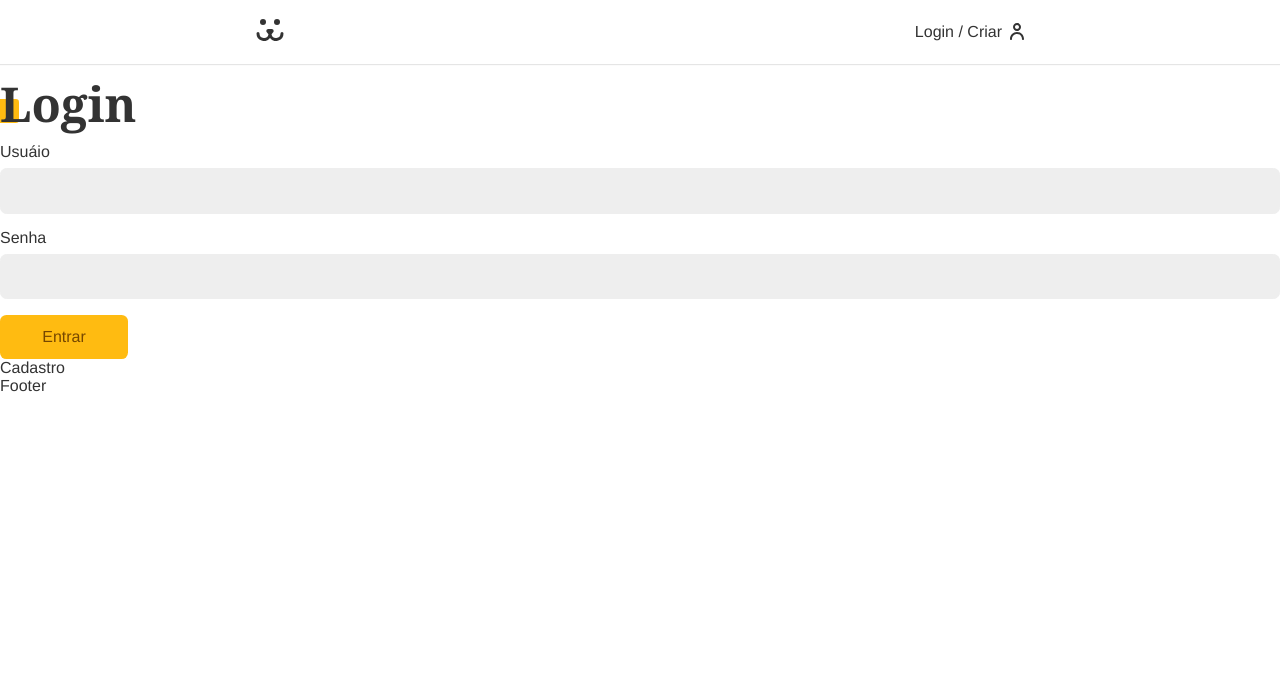
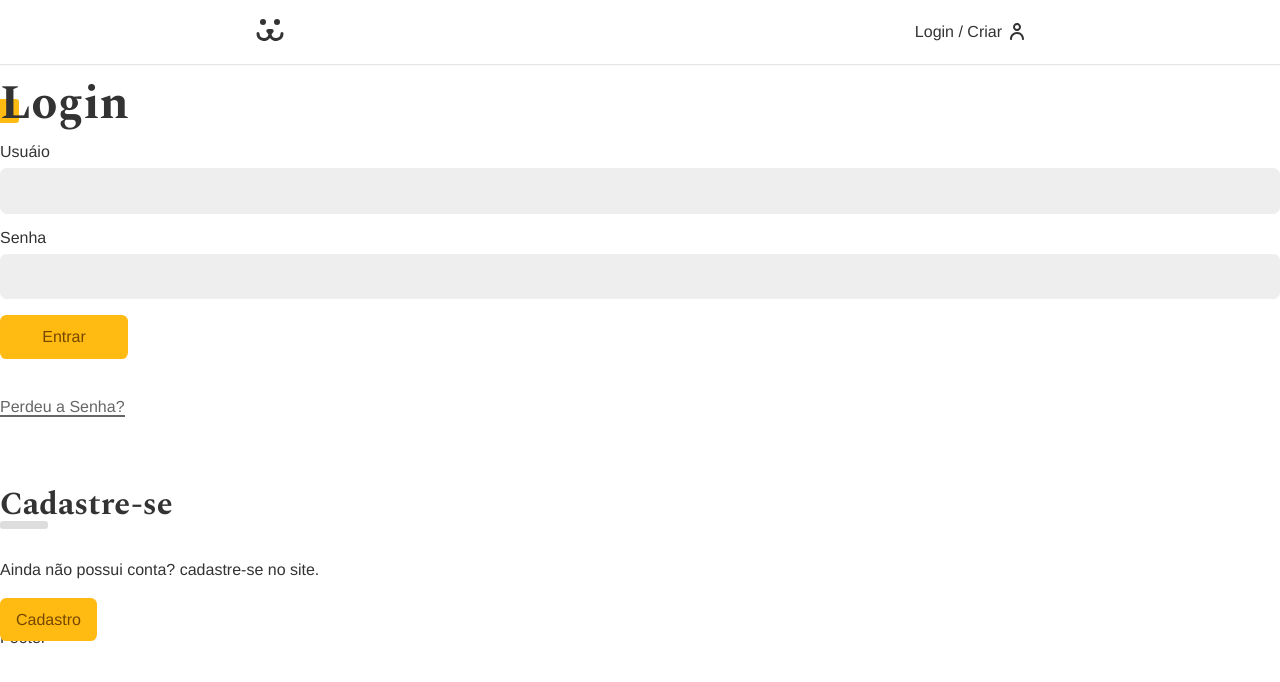
Before and after one commit to wanderson1873/dogs, a React (Create React App) app in the folder web/: page /login in a window 1280 px wide. Shown: the top 682 px of the page. Built offline with nearby package versions, Linux system fonts and the light colour scheme.

Commit message:
update LoginForm

```diff
--- a/web/src/App.css
+++ b/web/src/App.css
@@ -8,7 +8,7 @@ body {
    margin: 0;
    color: #333;
    --type-first: Helvetica, Arial, sans-serif;
-   --type-second: 'Sprectral', Georgia, serif;
+   --type-second: 'Spectral', Georgia, serif;
    font-family: var(--type-first);
 }
 
--- /dev/null
+++ b/web/src/Components/Helper/Error.js
@@ -0,0 +1,13 @@
+import React from 'react'
+
+const Error = ({error}) => {
+
+   if(!error) return null
+   return (
+      <p style={{ color: '#f31', margin: '1rem 0'}}>
+         {error}
+      </p>
+   )
+}
+
+export default Error
--- a/web/src/Components/Login/LoginForm.js
+++ b/web/src/Components/Login/LoginForm.js
@@ -4,6 +4,9 @@ import Button from '../Form/Button'
 import Input from '../Form/Input'
 import useForm from '../../Hooks/useForm'
 import { UserContext } from '../../UserContext'
+import Error from '../Helper/Error'
+import style from './LoginForm.module.css'
+import styleBtn from '../Form/Button.module.css'
 
 const LoginForm = () => {
    const username = useForm('')
@@ -22,14 +25,20 @@ const LoginForm = () => {
    return (
       <section className="animeLeft">
          <h1 className="title">Login</h1>
-         <form action="" onSubmit={handleSubmit}>
+         <form className={style.form} onSubmit={handleSubmit}>
             <Input label="Usuáio" name="username" type="text" {...username}/>
             <Input label="Senha" name="password" type="password" {...password}/>
 
             {loading ? <Button disabled>Entrando...</Button> : <Button>Entrar</Button>}
-            {error && <p>{error}</p>}
+            <Error error={error} />
          </form>
-         <Link to="/login/criar">Cadastro</Link>
+         <Link className={style.perdeu} to="/login/perdeu">Perdeu a Senha?</Link>
+         <div className={style.cadastro}>
+            <h2 className={style.subtitle}>Cadastre-se</h2>
+            <p>Ainda não possui conta? cadastre-se no site.</p>
+            <Link className={styleBtn.button} to="/login/criar">Cadastro</Link>
+         </div>
+
       </section>
    )
 }
--- /dev/null
+++ b/web/src/Components/Login/LoginForm.module.css
@@ -0,0 +1,43 @@
+.form {
+   margin-bottom: 2rem;
+}
+
+.perdeu {
+   display: inline-block;
+   color: #666;
+   padding: 0.5rem 0;
+   line-height: 1;
+   cursor: pointer;
+}
+
+.perdeu::after {
+   content: '';
+   height: 2px;
+   width: 100%;
+   background: currentColor;
+   display: block;
+}
+
+.cadastro {
+   margin-top: 4rem;
+}
+
+.cadastro p {
+   margin-top: 2rem;
+   margin-bottom: 2rem;
+}
+
+.subtitle {
+   font-family: var(--type-second);
+   line-height: 1;
+   font-size: 2rem;
+}
+
+.subtitle::after {
+   content: '';
+   display: block;
+   background: #ddd;
+   height: 0.5rem;
+   width: 3rem;
+   border-radius: 0.2rem;
+}
```
